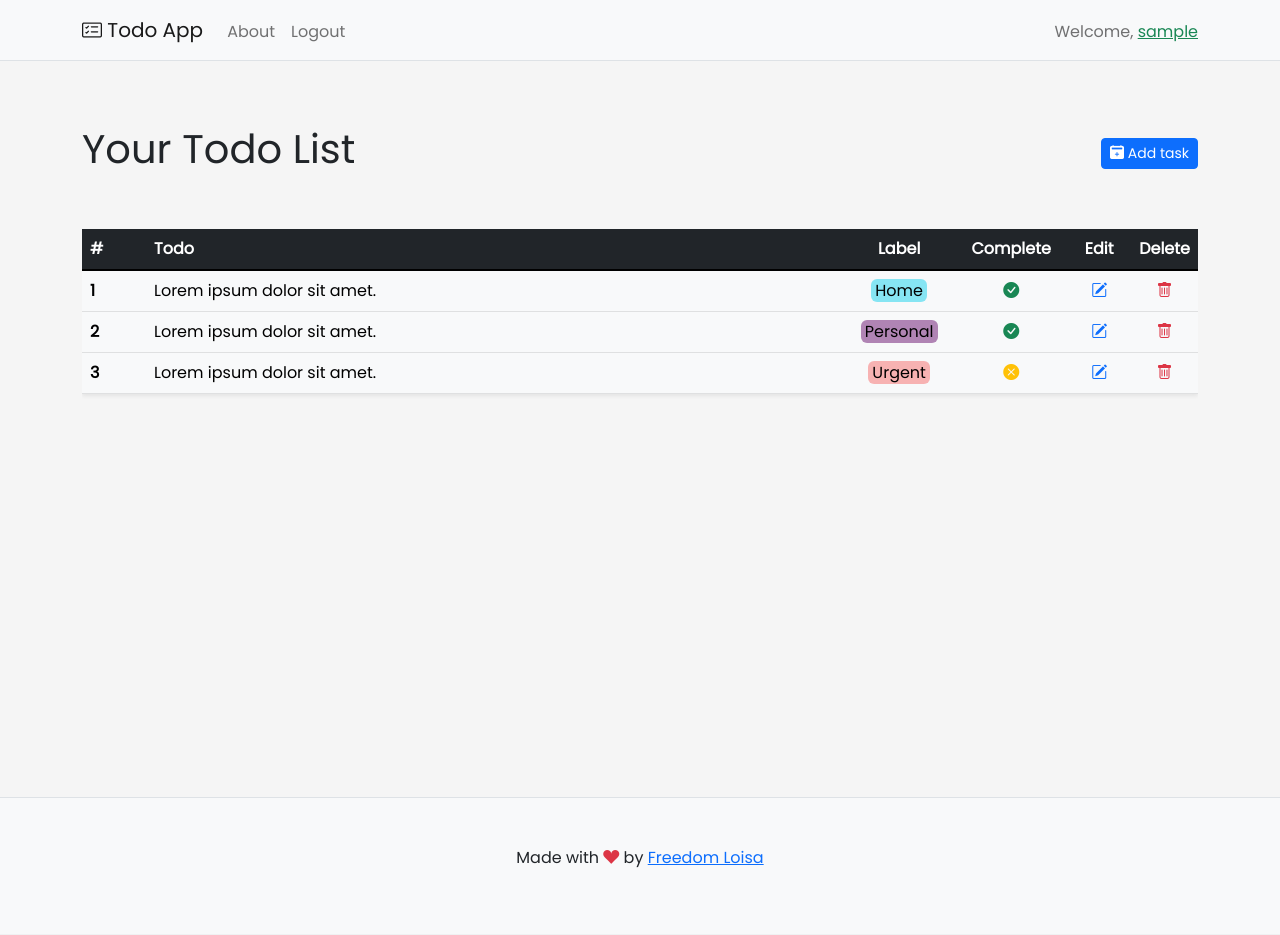
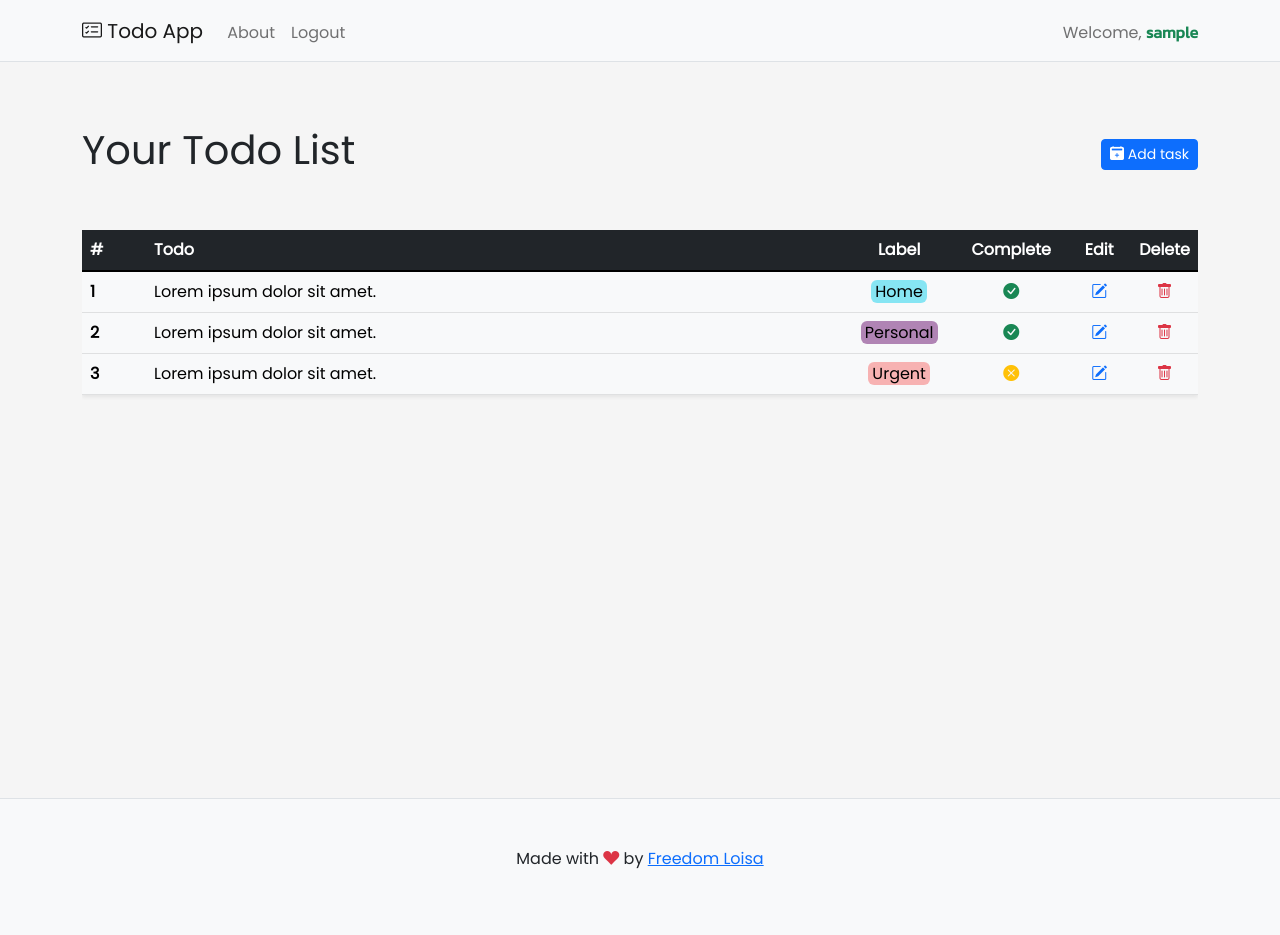
Before and after one commit to LoisaKitakaya/Flask-To-do, a Flask app: page / in a window 1280 px wide. Before the commit the page ends 868 px from the top, so only its background shows below. Run offline with Flask 3, Linux system fonts and the light colour scheme; the visitor is signed in with stand-in values (Sample User, id 1); some libraries are stand-ins or nearby versions.

Commit message:
minor style chage

```diff
--- a/app/static/style.css
+++ b/app/static/style.css
@@ -64,3 +64,7 @@ html {
   background-color: #701a7585 !important;
   padding: 0 0.25rem !important;
 }
+
+.font-kanit {
+  font-family: "Kanit", sans-serif !important;
+}
--- a/app/templates/navbar.html
+++ b/app/templates/navbar.html
@@ -32,7 +32,8 @@
       </ul>
       <span class="navbar-text"
         >Welcome,
-        <span class="text-success text-decoration-underline"
+        <span
+          class="text-success fw-semibold font-kanit"
           >{{current_user.username}}</span
         ></span
       >
```
